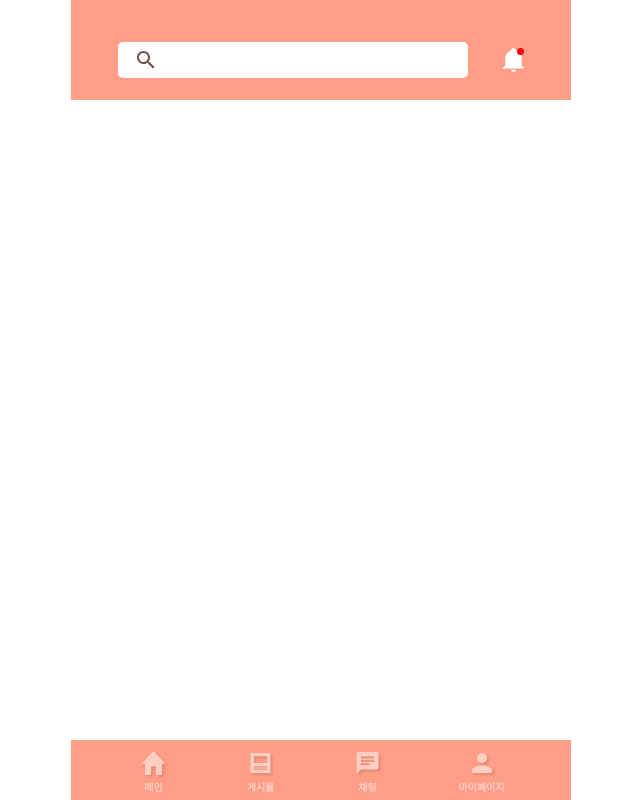
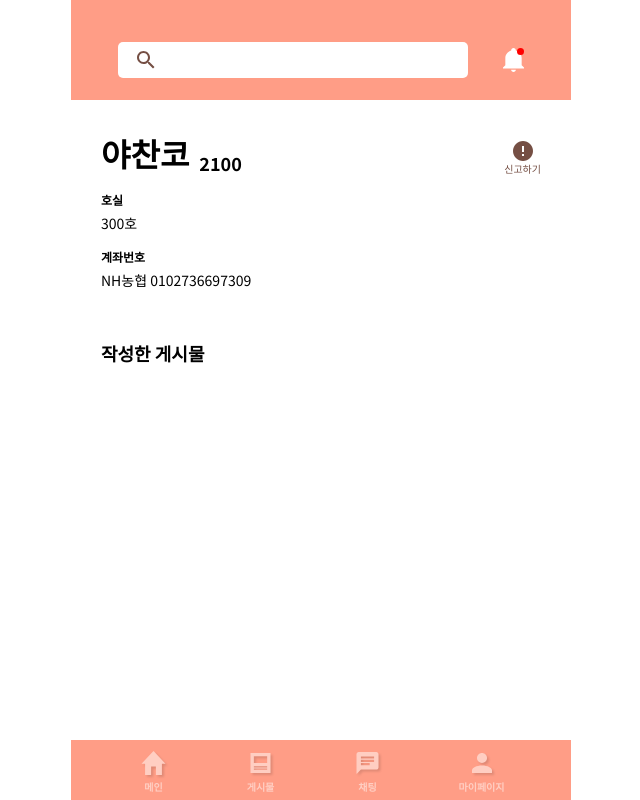
Before and after one commit to TEAM-Tn1/NUGUNA_Client, a React (Create React App) app: page /profile/like_post in a window 1280 px wide. Shown: the whole page, without its empty margins (319-959 px from the left). Built offline with nearby package versions, Linux system fonts and the light colour scheme; the HTML template or start-up script is replaced by a standard one.

Commit message:
[ADD] 상대 프로필 퍼블리싱 틀 잡기

```diff
--- a/src/components/userInfo/UserInfo.tsx
+++ b/src/components/userInfo/UserInfo.tsx
@@ -1,4 +1,5 @@
 import React from 'react';
+import { reportIcon } from '../../assets/detailPost';
 import { Header, Footer } from '../index';
 import * as S from './style';
 
@@ -6,7 +7,29 @@ const UserInfo = () => {
   return (
     <S.Wrapper>
       <Header />
-
+      <S.UserInfoBox>
+        <S.StudentInfoBox>
+          <S.StudentInfo>
+            <span>야찬코</span>
+            <span>2100</span>
+          </S.StudentInfo>
+          <S.ReportButton to=''>
+            <img src={reportIcon} alt='' />
+            <span>신고하기</span>
+          </S.ReportButton>
+        </S.StudentInfoBox>
+        <S.DormitoryInfo>
+          <span>호실</span>
+          <span>300호</span>
+        </S.DormitoryInfo>
+        <S.AccountInfo>
+          <span>계좌번호</span>
+          <span>NH농협 0102736697309</span>
+        </S.AccountInfo>
+      </S.UserInfoBox>
+      <S.WrittenPostBox>
+        <span>작성한 게시물</span>
+      </S.WrittenPostBox>
       <Footer />
     </S.Wrapper>
   );
--- a/src/components/userInfo/style/index.ts
+++ b/src/components/userInfo/style/index.ts
@@ -1,3 +1,4 @@
+import { Link } from 'react-router-dom';
 import styled from 'styled-components';
 
 export const Wrapper = styled.div`
@@ -5,3 +6,73 @@ export const Wrapper = styled.div`
   margin: 0 auto;
   margin-top: 100px;
 `;
+
+export const UserInfoBox = styled.div`
+  padding: 30px;
+  margin-bottom: 20px;
+  display: flex;
+  flex-direction: column;
+  gap: 15px;
+`;
+
+export const StudentInfoBox = styled.div`
+  display: flex;
+  justify-content: space-between;
+  align-items: flex-end;
+`;
+
+export const StudentInfo = styled.div`
+  display: flex;
+  align-items: flex-end;
+  gap: 10px;
+  font-weight: bold;
+
+  & span:first-child {
+    font-size: 32px;
+  }
+
+  & span:last-child {
+    font-size: 18px;
+  }
+`;
+
+export const ReportButton = styled(Link)`
+  display: flex;
+  flex-direction: column;
+  align-items: center;
+
+  & img {
+    width: 20px;
+    height: 20px;
+  }
+
+  & span {
+    color: #754f44;
+    font-size: 10px;
+  }
+`;
+
+export const DormitoryInfo = styled.div`
+  display: flex;
+  flex-direction: column;
+  gap: 5px;
+
+  & span:first-child {
+    font-size: 12px;
+    font-weight: bold;
+  }
+
+  & span:nth-child(2) {
+    font-size: 14px;
+  }
+`;
+
+export const AccountInfo = styled(DormitoryInfo)``;
+
+export const WrittenPostBox = styled.div`
+  & > span {
+    padding-left: 30px;
+    font-size: 18px;
+    font-weight: bold;
+  }
+`;
```
